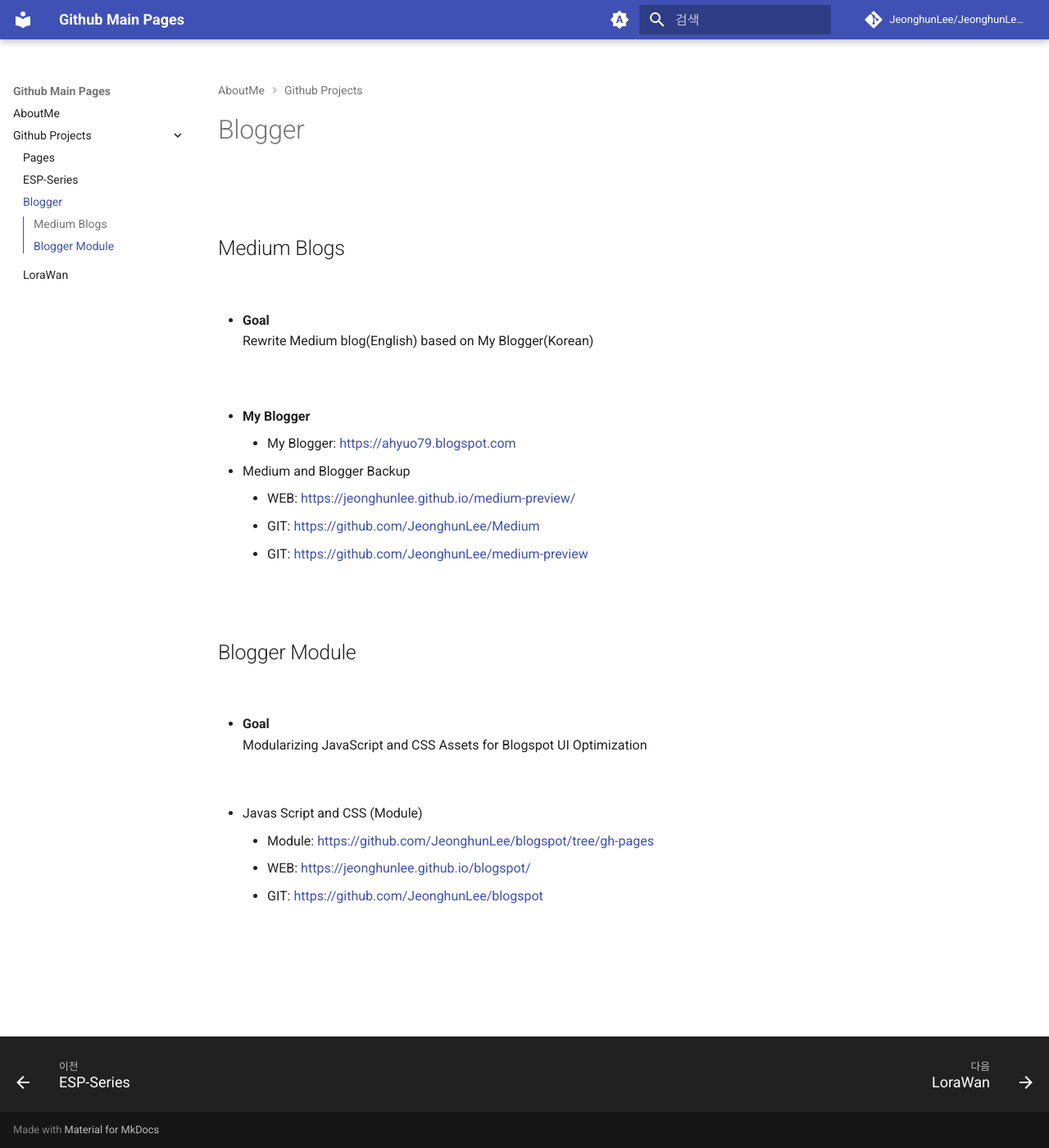
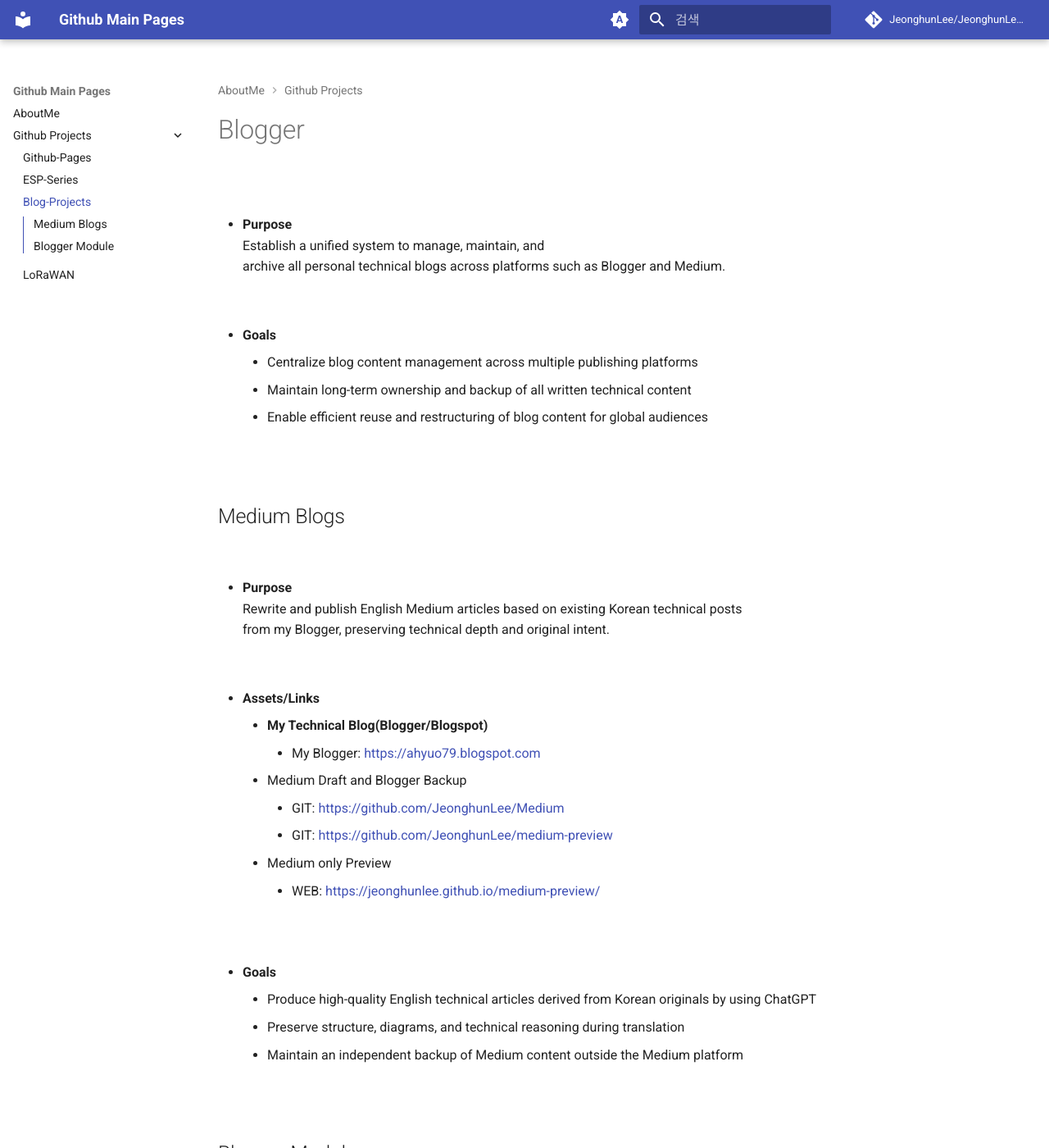
Before and after one commit to JeonghunLee/JeonghunLee.github.io, an MkDocs documentation site: the page built from docs/project_blogger.md, in a window 1280 px wide and 1400 px high. Shown: the whole window at 82% size. Built offline with MkDocs 1.6.1 and Material for MkDocs 9.7.7, drawn with Linux system fonts in a browser that asks for light colours; comment, search, counter and statistics services are not loaded; some of the changed text lies outside the part shown.

Commit message:
update information

```diff
--- a/docs/project_blogger.md
+++ b/docs/project_blogger.md
@@ -1,4 +1,17 @@
 # Blogger
+
+<br/>
+
+* **Purpose**
+Establish a unified system to manage, maintain, and
+archive all personal technical blogs across platforms such as Blogger and Medium.
+
+<br/>
+
+* **Goals**
+    - Centralize blog content management across multiple publishing platforms
+    - Maintain long-term ownership and backup of all written technical content
+    - Enable efficient reuse and restructuring of blog content for global audiences
 
 <br/>
 
@@ -6,20 +19,28 @@
 
 <br>
 
-* **Goal**
-Rewrite Medium blog(English) based on My Blogger(Korean)
+* **Purpose**
+Rewrite and publish English Medium articles based on existing Korean technical posts
+from my Blogger, preserving technical depth and original intent.
 
 <br>
 
-* **My Blogger**
-    * My Blogger: https://ahyuo79.blogspot.com
-
-* Medium and Blogger Backup
-    * WEB: https://jeonghunlee.github.io/medium-preview/
-    * GIT: https://github.com/JeonghunLee/Medium
-    * GIT: https://github.com/JeonghunLee/medium-preview
+* **Assets/Links**
+    * **My Technical Blog(Blogger/Blogspot)**
+        * My Blogger: https://ahyuo79.blogspot.com
+    * Medium Draft and Blogger Backup
+        * GIT: https://github.com/JeonghunLee/Medium
+        * GIT: https://github.com/JeonghunLee/medium-preview
+    * Medium only Preview
+        * WEB: https://jeonghunlee.github.io/medium-preview/
 
 
+<br>
+
+* **Goals**
+    * Produce high-quality English technical articles derived from Korean originals by using ChatGPT
+    * Preserve structure, diagrams, and technical reasoning during translation
+    * Maintain an independent backup of Medium content outside the Medium platform
 
 <br>
 
@@ -27,12 +48,15 @@
 
 <br>
 
-* **Goal**
-Modularizing JavaScript and CSS Assets for Blogspot UI Optimization
+* **Purpose**
+Modularize and maintain JavaScript and CSS assets to optimize the Blogspot UI
+while ensuring long-term maintainability and reusability.
+
 
 <br>
 
-* Javas Script and CSS (Module)
-    * Module: https://github.com/JeonghunLee/blogspot/tree/gh-pages
-    * WEB: https://jeonghunlee.github.io/blogspot/
-    * GIT: https://github.com/JeonghunLee/blogspot
+* **Assets/Links**
+    * Javas Script and CSS (Module)
+        * Module: https://github.com/JeonghunLee/blogspot/tree/gh-pages
+        * WEB: https://jeonghunlee.github.io/blogspot/
+        * GIT: https://github.com/JeonghunLee/blogspot
--- a/mkdocs.yml
+++ b/mkdocs.yml
@@ -8,10 +8,10 @@
 nav:
   - AboutMe: index.md
   - Github Projects:
-    - Pages: project_github_pages.md
+    - Github-Pages: project_github_pages.md
     - ESP-Series: project_esp_series.md
-    - Blogger: project_blogger.md
-    - LoraWan: project_lorawan.md
+    - Blog-Projects: project_blogger.md
+    - LoRaWAN: project_lorawan.md
 
 
 plugins:
```
Also changed, not shown: docs/project_github_pages.md (+4 -0 lines), docs/project_lorawan.md (+4 -1 lines).
